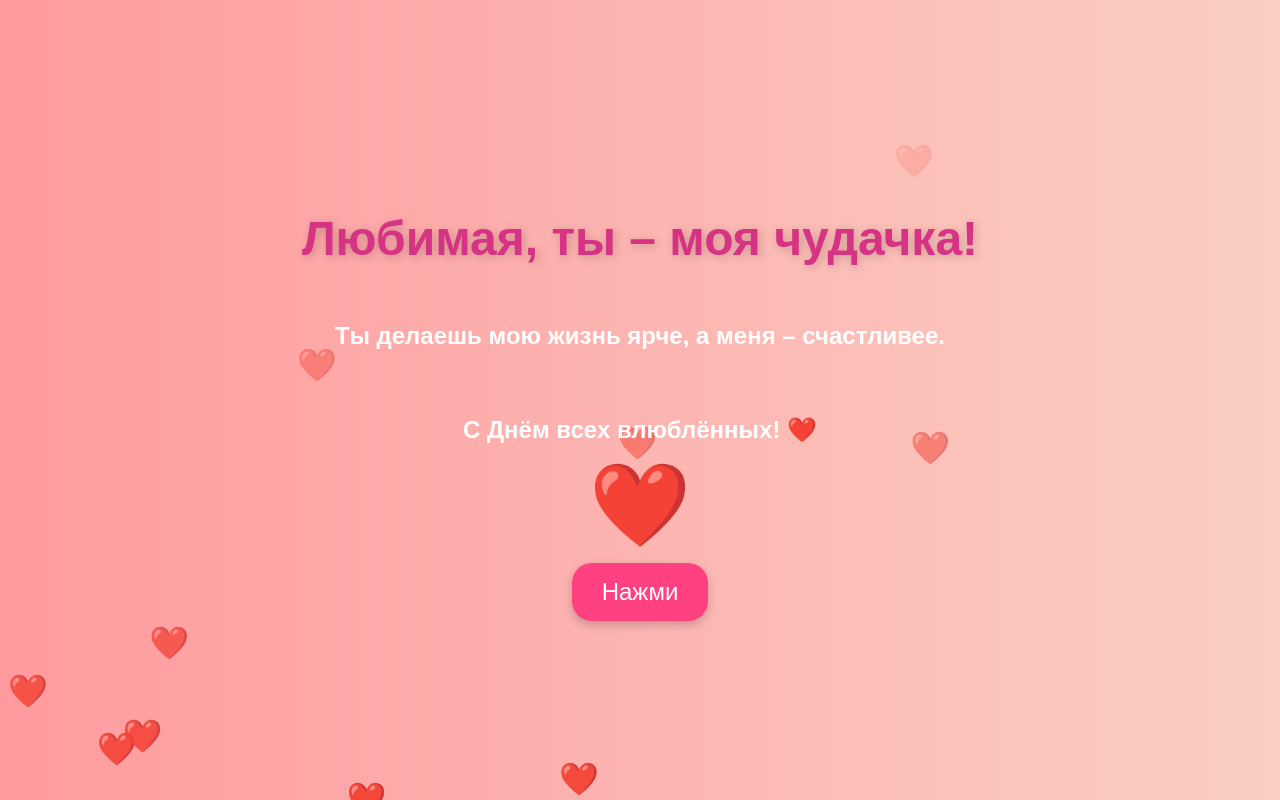
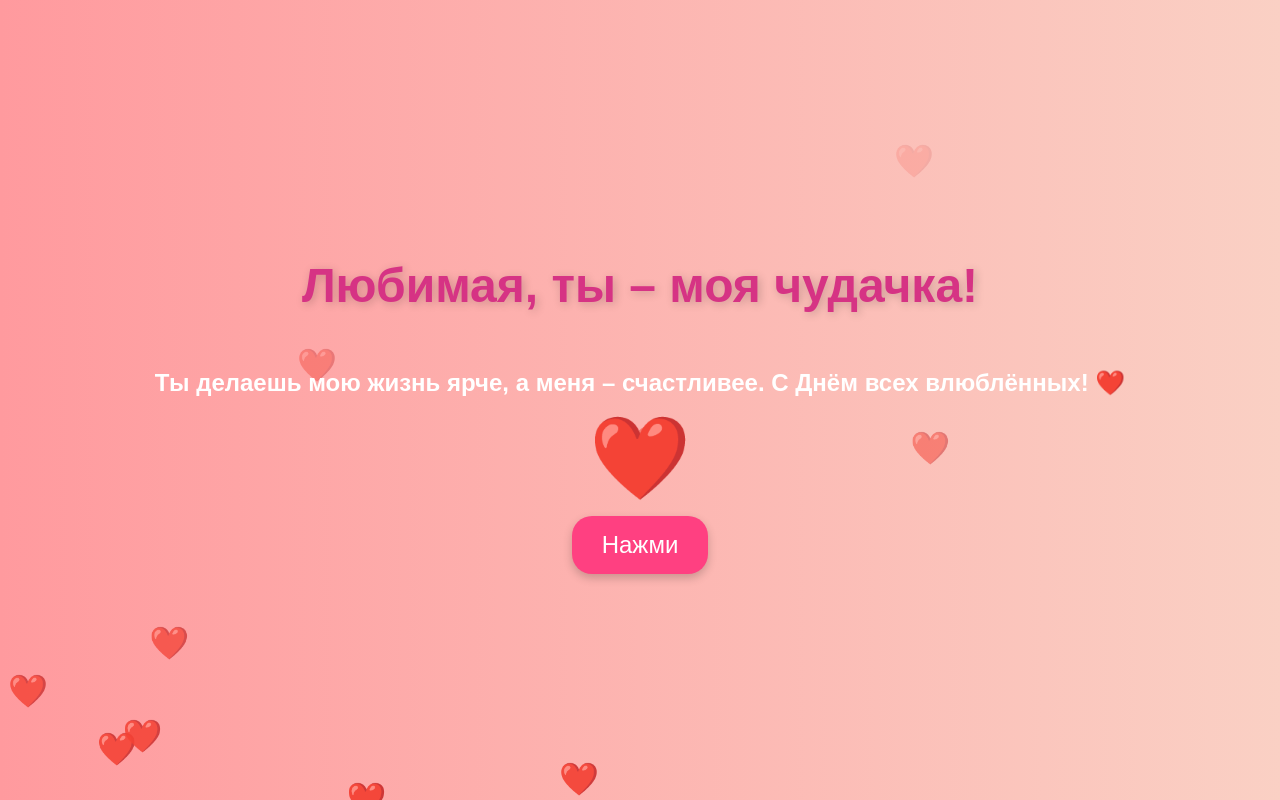
Before and after one commit to neo-tr/14Feb, a plain HTML site: page index.html in a window 1280 px wide. Drawn offline with Linux system fonts and the light colour scheme.

Commit message:
Update index.html

```diff
--- a/index.html
+++ b/index.html
@@ -120,8 +120,7 @@
     <div class="floating-hearts"></div>
     <div class="container">
         <h1>Любимая, ты – моя чудачка!</h1>
-        <p>Ты делаешь мою жизнь ярче, а меня – счастливее.</p> <br>
-        <p>С Днём всех влюблённых! ❤️</p>
+        <p>Ты делаешь мою жизнь ярче, а меня – счастливее. С Днём всех влюблённых! ❤️</p>
         <div class="heart">❤️</div>
         <button class="button" onclick="openModal()">Нажми</button>
     </div>
```
